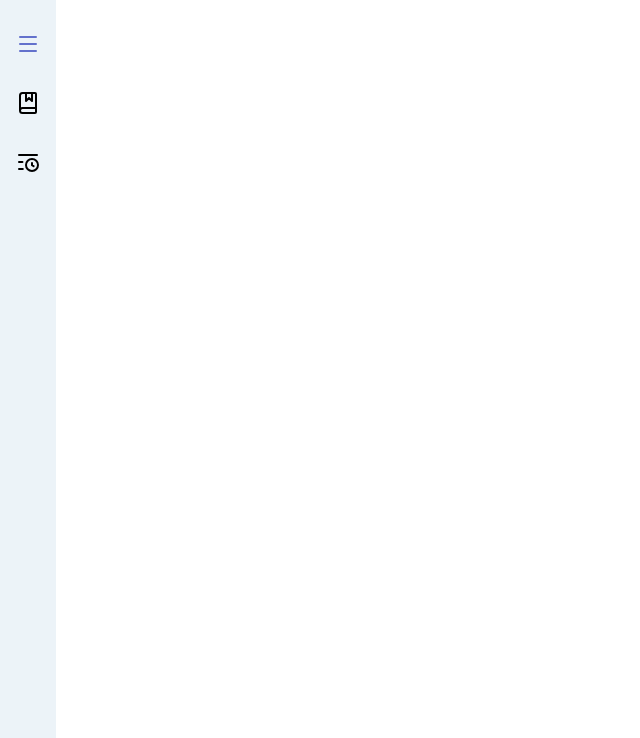
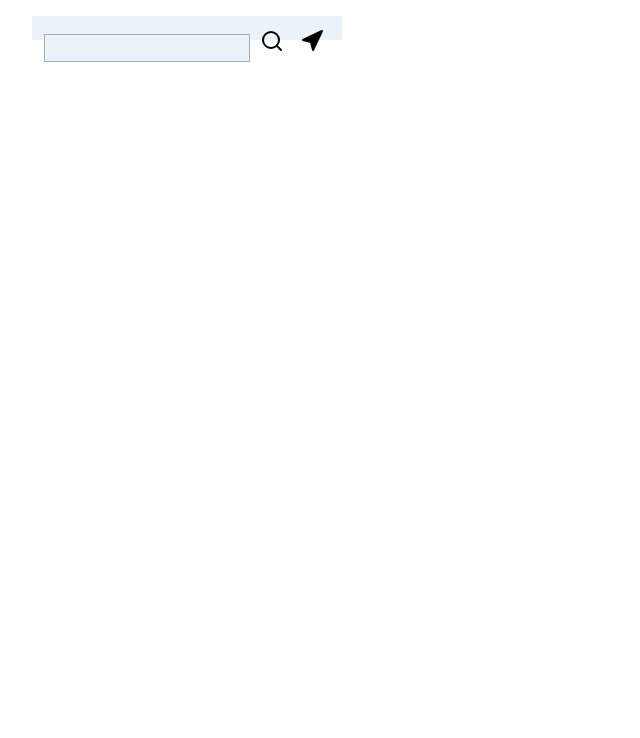
Before and after one commit to J-Co-de/Sentry-Navigation, a website: page frontend/index.html in a window 1280 px wide. Shown: the top 738 px of the page, without its empty margins (0-640 px from the left). Drawn offline with nearby package versions, Linux system fonts and the light colour scheme.

Commit message:
I introduced vector tiling and switched to a darker map. I started work on a search input card.

```diff
--- a/frontend/general.css
+++ b/frontend/general.css
@@ -1,91 +1,121 @@
 :root {
-    /* Brand */
-    --brand-primary: oklch(0.58 0.14 275);
-    /* Safety Indigo */
-    --brand-secondary: oklch(0.72 0.10 210);
-    /* Calm Teal */
-    --brand-accent: oklch(0.85 0.12 150);
-    /* Guidance Mint */
+    /* Primary Actions */
+    --color-primary: oklch(0.63 0.20 264);
+    --color-primary-hover: oklch(0.58 0.20 264);
+    --color-primary-active: oklch(0.53 0.20 264);
 
-    /* Safety States */
-    --brand-safe: oklch(0.85 0.12 150);
-    --brand-caution: oklch(0.88 0.18 95);
-    --brand-danger: oklch(0.68 0.22 30);
+    /* Status */
+    --color-success: oklch(0.78 0.17 146);
+    --color-warning: oklch(0.88 0.18 95);
+    --color-danger: oklch(0.70 0.23 30);
 
-    /* Neutrals */
-    --brand-surface: oklch(0.96 0.01 240);
-    --brand-surface-alt: oklch(0.93 0.01 250);
-    --brand-text: oklch(0.22 0.01 260);
-    --brand-text-muted: oklch(0.45 0.01 260);
+    /* Surfaces */
+    --color-surface: oklch(0.96 0.01 240);
+    --color-surface-alt: oklch(0.93 0.01 250);
+    --color-surface-muted: oklch(0.89 0.01 250);
+
+    /* Text */
+    --color-text: oklch(0.22 0.01 260);
+    --color-text-muted: oklch(0.45 0.01 260);
+    --color-text-inverse: oklch(0.96 0.01 240);
+
+    /* Borders */
+    --color-border: oklch(0.75 0.01 260);
+    --color-border-strong: oklch(0.63 0.01 260);
+
+    /* Inputs */
+    --color-input-bg: oklch(0.96 0.01 240);
+    --color-input-border: oklch(0.75 0.01 260);
+    --color-input-focus: oklch(0.63 0.20 264);
+
+    /* Overlay */
+    --color-overlay: oklch(0.22 0.01 260 / 0.6);
+
+    /* Dark Mode */
+    --color-dark-surface: oklch(0.22 0.01 260);
+    --color-dark-surface-alt: oklch(0.28 0.01 260);
+    --color-dark-surface-muted: oklch(0.35 0.01 260);
+    --color-dark-text: oklch(0.96 0.01 240);
+    --color-dark-text-muted: oklch(0.75 0.01 260);
+    --color-dark-input-bg: oklch(0.28 0.01 260);
+    --color-dark-input-border: oklch(0.50 0.01 260);
+    --color-dark-input-focus: oklch(0.80 0.20 240);
+    --color-dark-overlay: oklch(0.22 0.01 260 / 0.7);
+
+
+    --font-xs: 0.75rem;
+    /* 12px  - tiny labels, badges */
+    --font-sm: 0.875rem;
+    /* 14px  - secondary text */
+    --font-md: 1rem;
+    /* 16px  - body text */
+    --font-lg: 1.125rem;
+    /* 18px  - section headers */
+    --font-xl: 1.25rem;
+    /* 20px  - small titles */
+    --font-2xl: 1.5rem;
+    /* 24px  - page titles */
+    --font-3xl: 1.875rem;
+    /* 30px  - hero text */
 }
 
+*,
+*::before,
+*::after {
+    box-sizing: border-box;
+    border: none;
+}
 
-
+html,
+body {
+    margin: 0;
+    padding: 0;
+}
 
 body {
-    margin: 0;
-
-    main {
-        display: flex;
-
-
-        .maplibregl-ctrl-attrib {
-            pointer-events: none;
+    min-height: 100vh;
+    line-height: 1.5;
 }
 
-        .map {
-            width: 100%;
-            height: 100vh;
+h1,
+h2,
+h3,
+h4,
+h5,
+h6,
+p {
+    margin: 0;
 }
 
-        .point-display {
-            display: flex;
-            flex-direction: column;
-            justify-content: space-between;
-            align-items: center;
-            background: var(--brand-surface);
-
-            svg {
-                width: 1.5rem;
-                height: 1.5rem;
-                color: var(--ui-text);
+ul,
+ol {
+    margin: 0;
+    padding: 0;
+    list-style: none;
 }
 
-            .ui-action-list {
-                display: flex;
-                flex-direction: column;
-                align-items: center;
-                padding: 0;
-
-                li {
-
-
-                    list-style: none;
-
-                    &>button {
-                        padding: 0.6rem;
-                        margin: 0.4rem;
-                    }
-
-                    .hamburger-button {
-                        svg {
-                            color: var(--brand-primary);
-                        }
+button,
+input,
+textarea,
+select {
+    font: inherit;
 }
 
 button {
+    cursor: pointer;
     background: transparent;
-                        border: none;
-                    }
-                }
+
 }
 
+img,
+picture,
+svg,
+canvas {
+    display: block;
+    max-width: 100%;
+}
 
-
-            .logo {
-                border-top: 2px solid var(--ui-text-muted);
-                padding: 1rem 0;
+a {
+    color: inherit;
+    text-decoration: none;
 }
-        }
-    }
-}
--- a/frontend/index.html
+++ b/frontend/index.html
@@ -13,13 +13,14 @@
       rel="stylesheet"
     />
     <link href="general.css" rel="stylesheet" />
+    <link href="style_files/map_ui.css" rel="stylesheet" />
   </head>
   <body>
     <main>
-      <aside id="point-display" class="point-display">
-        <ul class="ui-action-list">
-          <li>
-            <button class="hamburger-button">
+      <div class="search-card">
+        <div>
+          <input type="text" />
+          <button class="search">
             <svg
               xmlns="http://www.w3.org/2000/svg"
               viewBox="0 0 24 24"
@@ -29,70 +30,26 @@
               stroke-linecap="round"
               stroke-linejoin="round"
             >
-                <path d="M4 5h16" />
-                <path d="M4 12h16" />
-                <path d="M4 19h16" />
+              <path d="m21 21-4.34-4.34" />
+              <circle cx="11" cy="11" r="8" />
             </svg>
           </button>
-          </li>
-
-          <li>
-            <button class="bookmark-button">
+          <button class="directions">
             <svg
               xmlns="http://www.w3.org/2000/svg"
               viewBox="0 0 24 24"
-                fill="none"
+              fill="currentColor"
               stroke="currentColor"
               stroke-width="2"
               stroke-linecap="round"
               stroke-linejoin="round"
             >
-                <path d="M10 2v8l3-3 3 3V2" />
-                <path
-                  d="M4 19.5v-15A2.5 2.5 0 0 1 6.5 2H19a1 1 0 0 1 1 1v18a1 1 0 0 1-1 1H6.5a1 1 0 0 1 0-5H20"
-                />
+              <polygon points="3 11 22 2 13 21 11 13 3 11" />
             </svg>
           </button>
-          </li>
+        </div>
 
-          <li>
-            <button class="history-button">
-              <svg
-                xmlns="http://www.w3.org/2000/svg"
-                width="24"
-                height="24"
-                viewBox="0 0 24 24"
-                fill="none"
-                stroke="currentColor"
-                stroke-width="2"
-                stroke-linecap="round"
-                stroke-linejoin="round"
-                class="lucide lucide-list-clock-icon lucide-list-clock"
-              >
-                <path d="M16 13v2.2l1.6 1" />
-                <path d="M3 12h3.458" />
-                <path d="M3 19h3.832" />
-                <path d="M3 5h18" />
-                <circle cx="16" cy="15" r="6" />
-              </svg>
-            </button>
-          </li>
-        </ul>
-
-        <svg
-          xmlns="http://www.w3.org/2000/svg"
-          fill="none"
-          stroke="currentColor"
-          stroke-width="2"
-          stroke-linecap="round"
-          stroke-linejoin="round"
-          class="logo"
-        >
-          <path
-            d="M21 16V8a2 2 0 0 0-1-1.73l-7-4a2 2 0 0 0-2 0l-7 4A2 2 0 0 0 3 8v8a2 2 0 0 0 1 1.73l7 4a2 2 0 0 0 2 0l7-4A2 2 0 0 0 21 16z"
-          />
-        </svg>
-      </aside>
+      </div>
       <div id="map" class="map"></div>
     </main>
     <script src="https://unpkg.com/maplibre-gl@3.6.0/dist/maplibre-gl.js"></script>
--- a/frontend/script.js
+++ b/frontend/script.js
@@ -1,6 +1,6 @@
 const mapScript = await import("./script_files/map.js");
 const weatherScript = await import("./script_files/weather.js");
-
+const nativeScript = await import("./script_files/native.js");
 function isBridgeSafe(weather) {
   const id = String(weather.conditionId);
   if (weather.temp <= 35) {
--- a/frontend/script_files/map.js
+++ b/frontend/script_files/map.js
@@ -8,31 +8,13 @@ const markers = new Map();
 
 export const map = new maplibregl.Map({
   container: "map",
-  style: {
-    version: 8,
-    sources: {
-      osm: {
-        type: "raster",
-        tiles: [
-          "https://a.tile.openstreetmap.org/{z}/{x}/{y}.png",
-          "https://b.tile.openstreetmap.org/{z}/{x}/{y}.png",
-          "https://c.tile.openstreetmap.org/{z}/{x}/{y}.png",
-        ],
-        tileSize: 256,
-        attribution: "&copy; OpenStreetMap contributors",
-      },
-    },
-    layers: [
-      {
-        id: "osm-layer",
-        type: "raster",
-        source: "osm",
-      },
-    ],
-  },
+  style:
+    "https://api.maptiler.com/maps/streets-v2-dark/style.json?key=Ejb6rQSPI4GfmBnOhiEQ",
   center: [-95.9928, 36.0607],
   zoom: 11,
 });
+
+// Add user's current position as the first pinned point
 
 map.on("click", (e) => {
   const { lng, lat } = e.lngLat;
@@ -50,7 +32,7 @@ map.on("click", (e) => {
 
   marker.on("dragend", () => {
     const lngLat = marker.getLngLat();
-    const idx = pinnedPoints.findIndex(p => p.markerId === markerId);
+    const idx = pinnedPoints.findIndex((p) => p.markerId === markerId);
     if (idx !== -1) {
       pinnedPoints[idx].lng = lngLat.lng;
       pinnedPoints[idx].lat = lngLat.lat;
@@ -62,7 +44,7 @@ map.on("click", (e) => {
   });
 
   marker.getElement().addEventListener("click", function (e) {
-    const idx = pinnedPoints.findIndex(p => p.markerId === markerId);
+    const idx = pinnedPoints.findIndex((p) => p.markerId === markerId);
     if (idx !== -1) pinnedPoints.splice(idx, 1);
     markers.delete(markerId);
     marker.remove();
@@ -76,7 +58,7 @@ map.on("click", (e) => {
 export async function fetchRoute() {
   if (pinnedPoints.length < 2) return;
 
-  const locations = pinnedPoints.map(p => ({ lat: p.lat, lon: p.lng }));
+  const locations = pinnedPoints.map((p) => ({ lat: p.lat, lon: p.lng }));
 
   const response = await fetch("http://localhost:3000/route", {
     method: "POST",
@@ -104,7 +86,9 @@ export async function fetchRoute() {
       continue;
     }
     // Valhalla encodes polyline at precision 6
-    const decoded = polyline.decode(leg.shape, 6).map(([lat, lon]) => [lon, lat]);
+    const decoded = polyline
+      .decode(leg.shape, 6)
+      .map(([lat, lon]) => [lon, lat]);
     console.log(`Decoded ${decoded.length} points from leg shape`);
     coords.push(...decoded);
   }
--- /dev/null
+++ b/frontend/style_files/map_ui.css
@@ -0,0 +1,50 @@
+@import url("/frontend/general.css");
+
+body {
+    margin: 0;
+
+    main {
+        position: relative;
+        display: flex;
+
+
+        .maplibregl-ctrl-attrib {
+            pointer-events: none;
+        }
+
+        .search-card {
+            position: fixed;
+            top: 1rem;
+            left: 2rem;
+            z-index: 2;
+            height: 1rem;
+            background: var(--color-surface);
+            padding: 0.75rem;
+
+            svg {
+                width: 1.5rem;
+                height: 1.5rem;
+            }
+
+            input {
+                background: var(--color-input-bg);
+                border: 1px solid var(--color-border);
+            }
+
+            .search {
+                color: var(--grey-1);
+            }
+
+            .directions {
+                color: var(--blue-2);
+            }
+        }
+
+        .map {
+            z-index: 1;
+            width: 100%;
+            height: 100vh;
+        }
+
+    }
+}
```
Also changed, not shown: frontend/script_files/native.js (added). Lines whose indentation alone changed are shown as unchanged.
